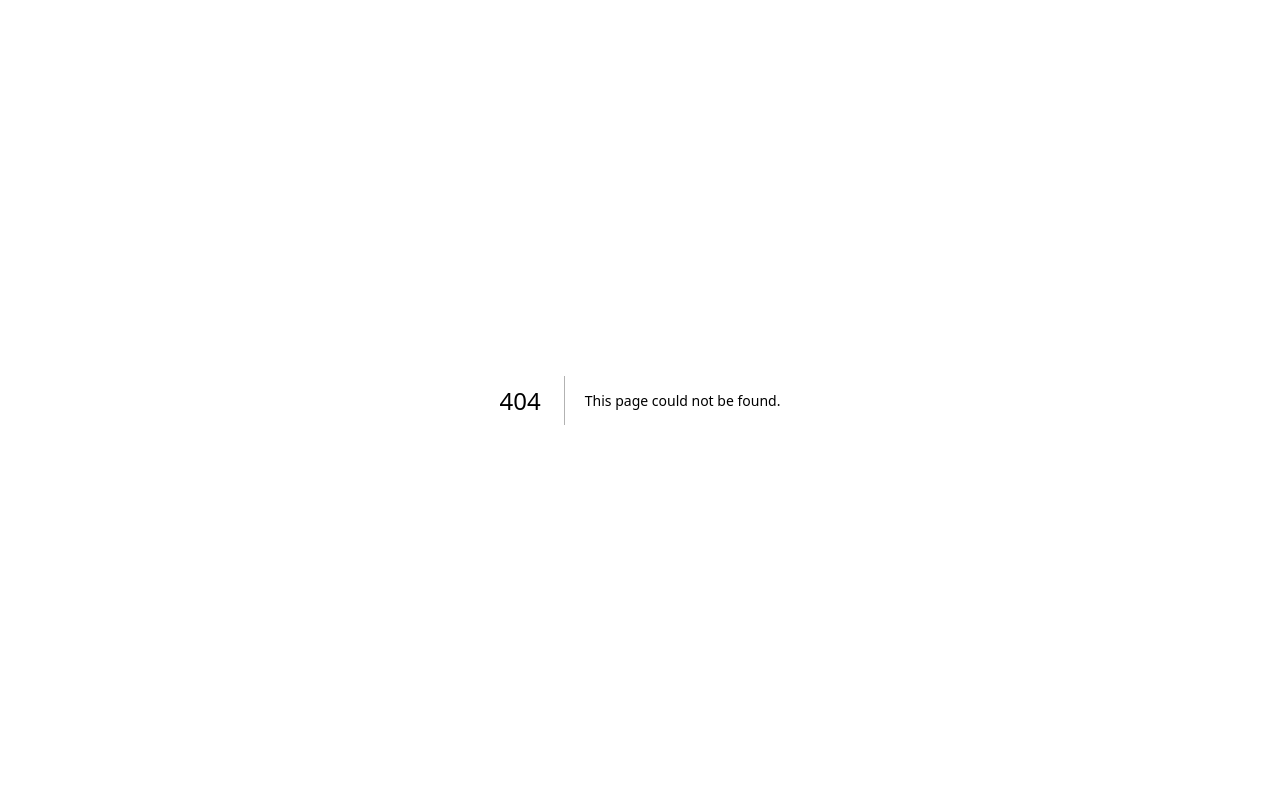
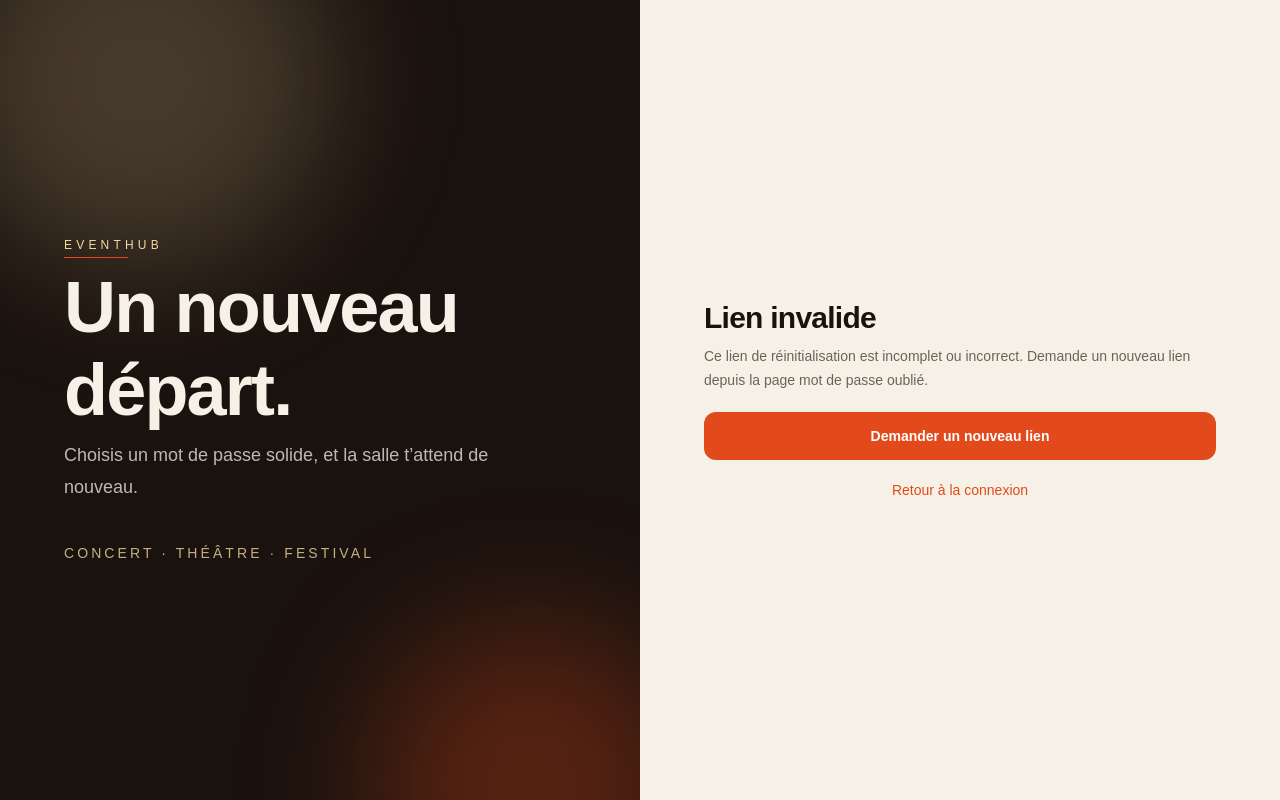
Before and after one commit to Zen53/EventHub, a Next.js app in the folder apps/web/: page /reset-password in a window 1280 px wide. Before the commit this address had no page. Built offline with nearby package versions, Linux system fonts and the light colour scheme.

Commit message:
feat(web): écran reset-password avec jeton et confirmation

```diff
--- /dev/null
+++ b/apps/web/app/reset-password/page.tsx
@@ -0,0 +1,47 @@
+import ResetPasswordForm from "@/components/ResetPasswordForm";
+import type { Metadata } from "next";
+import { Suspense } from "react";
+
+export const metadata: Metadata = {
+  title: "Nouveau mot de passe · EventHub",
+  description: "Choisis un nouveau mot de passe EventHub.",
+};
+
+export default function Page() {
+  return (
+    <main className="grid min-h-dvh flex-1 bg-[#f6f1e7] text-[#1a120e] lg:grid-cols-2">
+      <section className="relative overflow-hidden bg-[#1a120e] px-8 py-16 text-[#f6f1e7] sm:px-14 lg:px-16">
+        <div className="pointer-events-none absolute -top-28 left-[-8%] h-96 w-96 rounded-full bg-[#f3d7a1]/20 blur-3xl" />
+        <div className="pointer-events-none absolute bottom-[-18%] right-[-8%] h-80 w-80 rounded-full bg-[#e24a1b]/30 blur-3xl" />
+
+        <div className="relative flex h-full max-w-2xl flex-col justify-center">
+          <p className="text-xs font-medium tracking-[0.35em] text-[#f3d7a1]">
+            EVENTHUB
+          </p>
+          <div className="mt-1 h-px w-16 bg-[#e24a1b]" />
+          <h1 className="mt-2 text-6xl font-semibold leading-[1.15] tracking-tight sm:text-7xl">
+            Un nouveau départ.
+          </h1>
+          <p className="mt-2 max-w-md text-lg leading-8 text-[#f6f1e7]/75">
+            Choisis un mot de passe solide, et la salle t’attend de nouveau.
+          </p>
+          <p className="mt-10 text-sm tracking-[0.22em] text-[#f3d7a1]/80">
+            CONCERT · THÉÂTRE · FESTIVAL
+          </p>
+        </div>
+      </section>
+
+      <section className="flex items-center px-6 py-14 sm:px-12 lg:px-16">
+        <div className="mx-auto w-full max-w-lg">
+          <Suspense
+            fallback={
+              <p className="text-sm text-[#6d6258]">Chargement…</p>
+            }
+          >
+            <ResetPasswordForm />
+          </Suspense>
+        </div>
+      </section>
+    </main>
+  );
+}
--- a/apps/web/components/ForgotPasswordRequestForm.tsx
+++ b/apps/web/components/ForgotPasswordRequestForm.tsx
@@ -22,7 +22,6 @@ export default function ForgotPasswordRequestForm() {
 
     setEmailError(undefined);
     setEmail(result.data);
-    // EV-79 : appel API. Pour EV-77 on affiche seulement la confirmation.
     setSent(true);
   }
 
--- /dev/null
+++ b/apps/web/components/ResetPasswordForm.tsx
@@ -0,0 +1,181 @@
+"use client";
+
+import { passwordSchema } from "@eventhub/schemas";
+import Link from "next/link";
+import { useSearchParams } from "next/navigation";
+import { useState, type FormEvent } from "react";
+
+export default function ResetPasswordForm() {
+  const searchParams = useSearchParams();
+  const token = searchParams.get("token")?.trim() ?? "";
+
+  const [password, setPassword] = useState("");
+  const [confirmPassword, setConfirmPassword] = useState("");
+  const [errors, setErrors] = useState<{
+    password?: string;
+    confirmPassword?: string;
+  }>({});
+  const [done, setDone] = useState(false);
+
+  function onSubmit(event: FormEvent<HTMLFormElement>) {
+    event.preventDefault();
+
+    const nextErrors: { password?: string; confirmPassword?: string } = {};
+    const passwordResult = passwordSchema.safeParse(password);
+
+    if (!passwordResult.success) {
+      nextErrors.password =
+        passwordResult.error.issues[0]?.message ??
+        "Le mot de passe n'est pas valide.";
+    }
+
+    if (!confirmPassword) {
+      nextErrors.confirmPassword = "Confirme ton mot de passe.";
+    } else if (passwordResult.success && confirmPassword !== passwordResult.data) {
+      nextErrors.confirmPassword = "Les mots de passe ne correspondent pas.";
+    }
+
+    if (nextErrors.password || nextErrors.confirmPassword) {
+      setErrors(nextErrors);
+      return;
+    }
+
+    setErrors({});
+    setDone(true);
+  }
+
+  if (!token) {
+    return (
+      <div className="flex flex-col gap-5">
+        <div>
+          <h2 className="text-3xl font-semibold tracking-tight text-[#1a120e]">
+            Lien invalide
+          </h2>
+          <p className="mt-2 text-sm leading-6 text-[#6d6258]">
+            Ce lien de réinitialisation est incomplet ou incorrect. Demande un
+            nouveau lien depuis la page mot de passe oublié.
+          </p>
+        </div>
+        <Link
+          href="/mot-de-passe-oublie"
+          className="flex h-12 items-center justify-center rounded-xl bg-[#e24a1b] text-sm font-semibold text-white transition hover:bg-[#c73d14]"
+        >
+          Demander un nouveau lien
+        </Link>
+        <p className="text-center text-sm text-[#6d6258]">
+          <Link href="/connexion" className="font-medium text-[#e24a1b]">
+            Retour à la connexion
+          </Link>
+        </p>
+      </div>
+    );
+  }
+
+  if (done) {
+    return (
+      <div className="flex flex-col gap-5">
+        <div>
+          <p className="text-xs font-medium tracking-[0.28em] text-[#e24a1b]">
+            C’EST FAIT
+          </p>
+          <h2 className="mt-2 text-3xl font-semibold tracking-tight text-[#1a120e]">
+            Mot de passe mis à jour
+          </h2>
+          <p className="mt-2 text-sm leading-6 text-[#6d6258]">
+            Tu peux te reconnecter avec ton nouveau mot de passe.
+          </p>
+        </div>
+        <Link
+          href="/connexion"
+          className="flex h-12 items-center justify-center rounded-xl bg-[#e24a1b] text-sm font-semibold text-white transition hover:bg-[#c73d14]"
+        >
+          Se connecter
+        </Link>
+      </div>
+    );
+  }
+
+  return (
+    <form onSubmit={onSubmit} noValidate className="flex flex-col gap-5">
+      <div>
+        <h2 className="text-3xl font-semibold tracking-tight text-[#1a120e]">
+          Nouveau mot de passe
+        </h2>
+        <p className="mt-2 text-sm leading-6 text-[#6d6258]">
+          Choisis un mot de passe, puis confirme-le pour retrouver ta place.
+        </p>
+      </div>
+
+      <label className="flex flex-col gap-1.5 text-sm" htmlFor="password">
+        <span className="font-medium text-[#1a120e]">Nouveau mot de passe</span>
+        <input
+          id="password"
+          name="password"
+          type="password"
+          autoComplete="new-password"
+          value={password}
+          aria-invalid={errors.password ? true : undefined}
+          onChange={(event) => {
+            setPassword(event.target.value);
+            setErrors((current) => ({ ...current, password: undefined }));
+          }}
+          className={`h-12 rounded-xl border bg-white px-4 text-[#1a120e] outline-none transition focus:border-[#e24a1b] ${
+            errors.password ? "border-[#c2410c]" : "border-[#e6dfd4]"
+          }`}
+        />
+        {errors.password ? (
+          <span className="text-xs text-[#c2410c]">{errors.password}</span>
+        ) : (
+          <span className="text-xs text-[#6d6258]">
+            8 caractères minimum, une lettre et un chiffre.
+          </span>
+        )}
+      </label>
+
+      <label
+        className="flex flex-col gap-1.5 text-sm"
+        htmlFor="confirmPassword"
+      >
+        <span className="font-medium text-[#1a120e]">
+          Confirmer le mot de passe
+        </span>
+        <input
+          id="confirmPassword"
+          name="confirmPassword"
+          type="password"
+          autoComplete="new-password"
+          value={confirmPassword}
+          aria-invalid={errors.confirmPassword ? true : undefined}
+          onChange={(event) => {
+            setConfirmPassword(event.target.value);
+            setErrors((current) => ({
+              ...current,
+              confirmPassword: undefined,
+            }));
+          }}
+          className={`h-12 rounded-xl border bg-white px-4 text-[#1a120e] outline-none transition focus:border-[#e24a1b] ${
+            errors.confirmPassword ? "border-[#c2410c]" : "border-[#e6dfd4]"
+          }`}
+        />
+        {errors.confirmPassword ? (
+          <span className="text-xs text-[#c2410c]">
+            {errors.confirmPassword}
+          </span>
+        ) : null}
+      </label>
+
+      <button
+        type="submit"
+        className="mt-1 h-12 rounded-xl bg-[#e24a1b] text-sm font-semibold text-white transition hover:bg-[#c73d14]"
+      >
+        Enregistrer
+      </button>
+
+      <p className="text-center text-sm text-[#6d6258]">
+        <Link href="/connexion" className="font-medium text-[#e24a1b]">
+          Retour à la connexion
+        </Link>
+      </p>
+    </form>
+  );
+}
```
